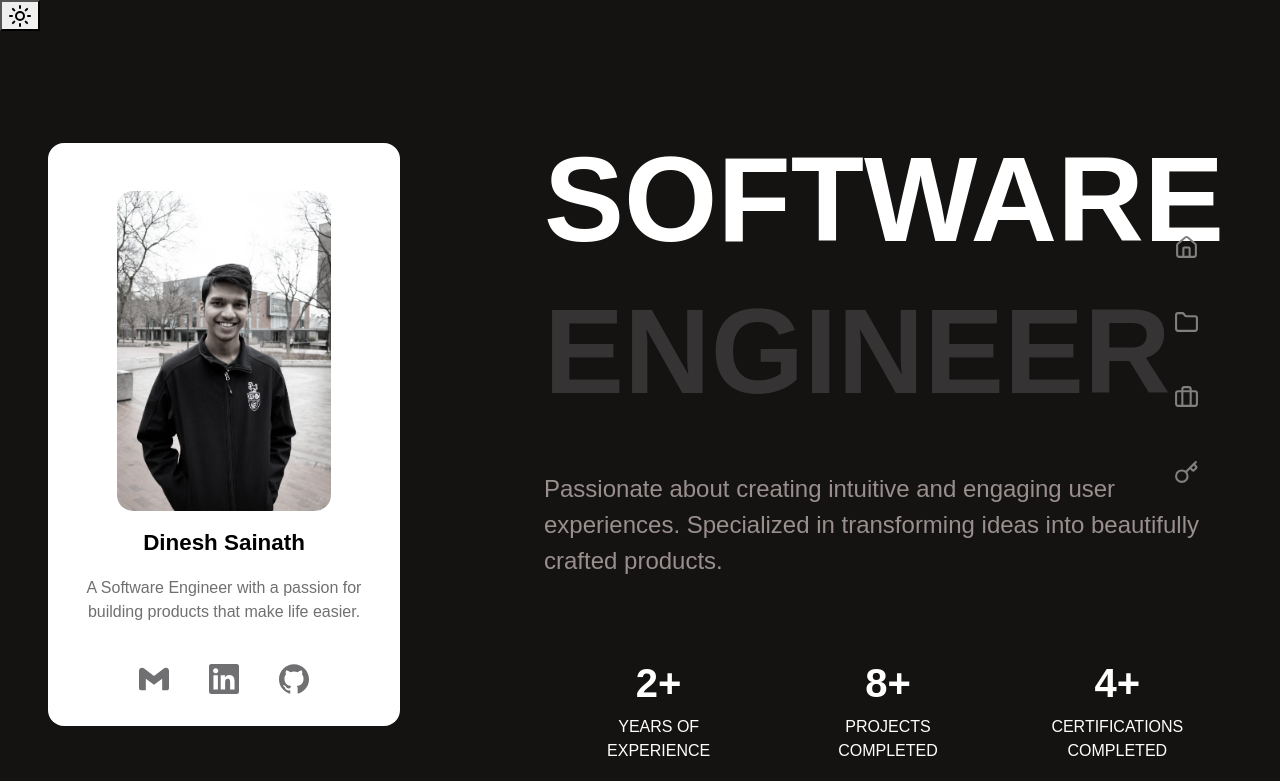
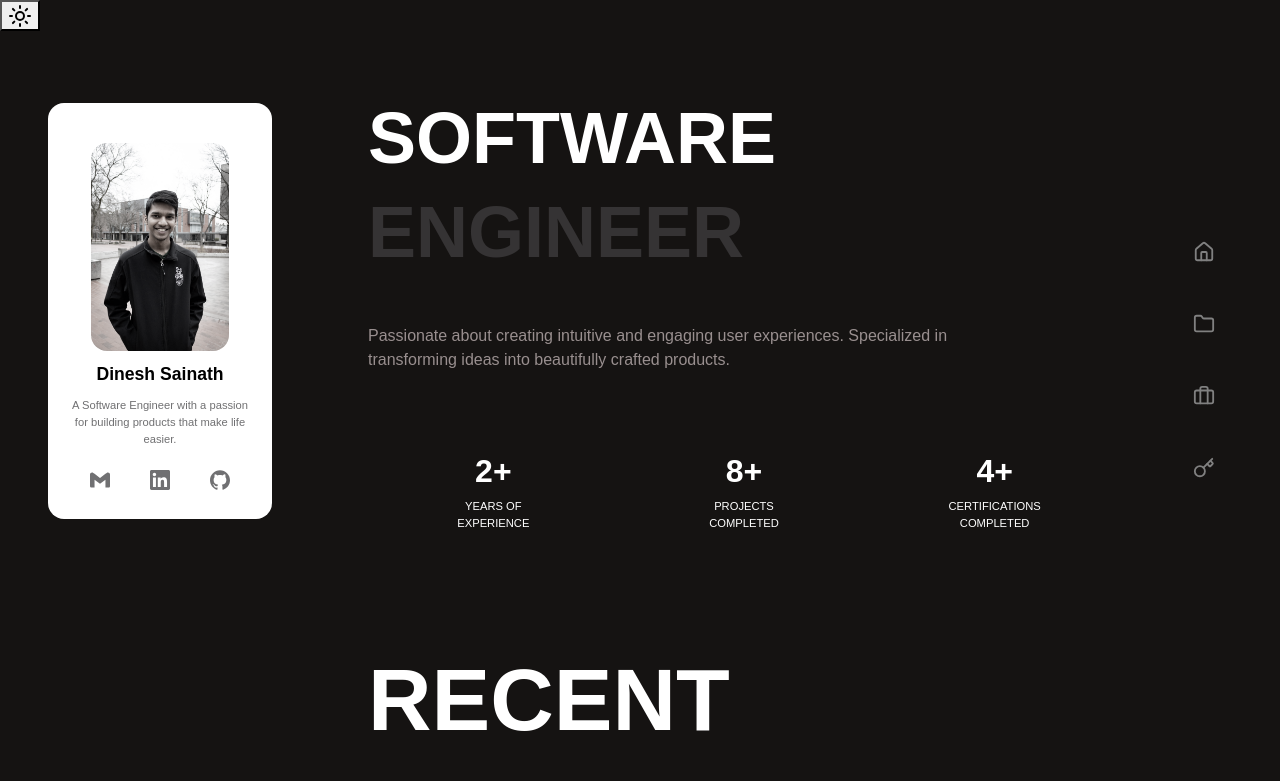
Before and after one commit to DineshSainath/ds-portfolio, a React (Create React App) app: page / in a window 1280 px wide. Shown: the top 781 px of the page. Built offline with nearby package versions, Linux system fonts and the light colour scheme; the HTML template or start-up script is replaced by a standard one; a web font is replaced by a local one.

Commit message:
responsive for laptops/desktops

```diff
--- a/src/components/Landing.jsx
+++ b/src/components/Landing.jsx
@@ -12,24 +12,24 @@ function Landing() {
 
       <div className="landing-brief row">
         <div className="col-md-4 text-center">
-          <h3 className="display-6 fw-bold">2+</h3>
-          <p className="text-gray-600 text-uppercase">
+          <h3 className="display-6 fw-bold no">2+</h3>
+          <p className="text-gray-600 text-uppercase landing-text">
             Years of
             <br />
             Experience
           </p>
         </div>
         <div className="col-md-4 text-center">
-          <h3 className="display-6 fw-bold">8+</h3>
-          <p className="text-gray-600 text-uppercase">
+          <h3 className="display-6 fw-bold no">8+</h3>
+          <p className="text-gray-600 text-uppercase landing-text">
             Projects
             <br />
             Completed
           </p>
         </div>
         <div className="col-md-4 text-center">
-          <h3 className="display-6 fw-bold">4+</h3>
-          <p className="text-gray-600 text-uppercase">
+          <h3 className="display-6 fw-bold no">4+</h3>
+          <p className="text-gray-600 text-uppercase landing-text">
             Certifications
             <br />
             Completed
--- a/src/components/Left.css
+++ b/src/components/Left.css
@@ -52,9 +52,70 @@
 
 .sIcon {
   color: #707072;
-  transition: all 0.3s ease; /*see if you can delete*/
+  transition: all 0.3s ease;
 }
 
 .sIcon:hover {
   color: #151312;
 }
+
+/* Extra Small Devices (Portrait Phones) */
+@media (max-width: 576px) {
+  .right-navbar {
+    display: none;
+  }
+}
+
+/* Small Devices (Landscape Phones) */
+@media (min-width: 577px) and (max-width: 768px) {
+  .right-navbar {
+    display: none;
+  }
+}
+
+/* Medium Devices (Tablets) */
+@media (min-width: 769px) and (max-width: 992px) {
+  .right-navbar {
+    display: none;
+  }
+}
+
+/* Large Devices (Laptops/Desktops) */
+@media (min-width: 993px) and (max-width: 1300px) {
+  .nav-icon {
+    width: 25px;
+    height: 25px;
+  }
+
+  .layer-1 {
+    max-height: 26rem;
+    max-width: 14rem;
+    margin-top: 2.5rem;
+  }
+
+  .profile-img {
+    max-height: 13rem;
+    max-width: 10rem;
+    margin-top: 1.5rem;
+  }
+
+  .profile-name {
+    text-align: center;
+    font-size: 1.1rem;
+    margin: 0.8rem;
+  }
+
+  .profile-text {
+    margin: 0rem 0.5rem 0.2rem 0.5rem;
+    font-size: 0.7rem;
+  }
+  .sIcon {
+    color: #707072;
+    width: 20px;
+    height: 20px;
+  }
+}
+
+/* Extra Large Devices (Large Screens) */
+@media (min-width: 1201px) {
+}
--- a/src/components/Middle.css
+++ b/src/components/Middle.css
@@ -121,3 +121,51 @@
   max-width: 80em;
   flex-wrap: wrap;
 }
+
+/* Extra Small Devices (Portrait Phones) */
+@media (max-width: 576px) {
+}
+
+/* Small Devices (Landscape Phones) */
+@media (min-width: 577px) and (max-width: 768px) {
+}
+
+/* Medium Devices (Tablets) */
+@media (min-width: 769px) and (max-width: 992px) {
+}
+
+/* Large Devices (Laptops/Desktops) */
+@media (min-width: 993px) and (max-width: 1300px) {
+  .middle-1 {
+    padding-left: 0;
+    padding-top: 1rem;
+  }
+
+  .heading-1,
+  .heading-2 {
+    font-size: 4.5rem;
+  }
+
+  .sub-heading {
+    font-size: 1rem;
+    max-width: 40rem;
+  }
+
+  .landing-brief {
+    margin-bottom: 2rem;
+    padding-right: 7rem;
+    /* max-width: 40rem; */
+  }
+
+  .no {
+    font-size: 2rem !important;
+  }
+
+  .landing-text {
+    font-size: 0.7rem !important;
+  }
+}
+
+/* Extra Large Devices (Large Screens) */
+@media (min-width: 1201px) {
+}
--- a/src/components/Right.css
+++ b/src/components/Right.css
@@ -55,8 +55,11 @@
 /* Large Devices (Laptops/Desktops) */
 @media (min-width: 993px) and (max-width: 1280px) {
   .nav-icon {
-    width: 25px;
-    height: 25px;
+    width: 22px;
+    height: 22px;
+  }
+  .right-navbar {
+    margin-right: 2rem;
   }
 }
 
```
